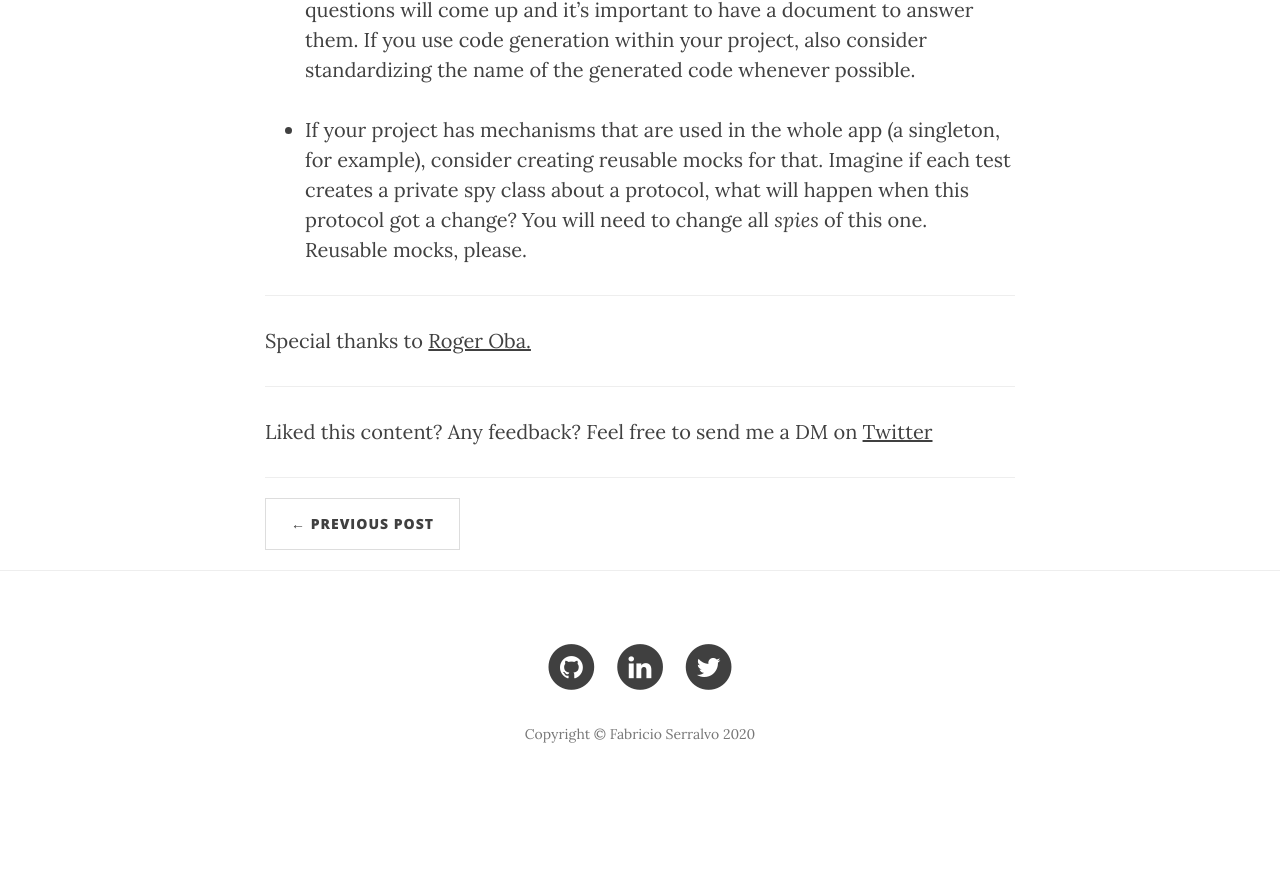
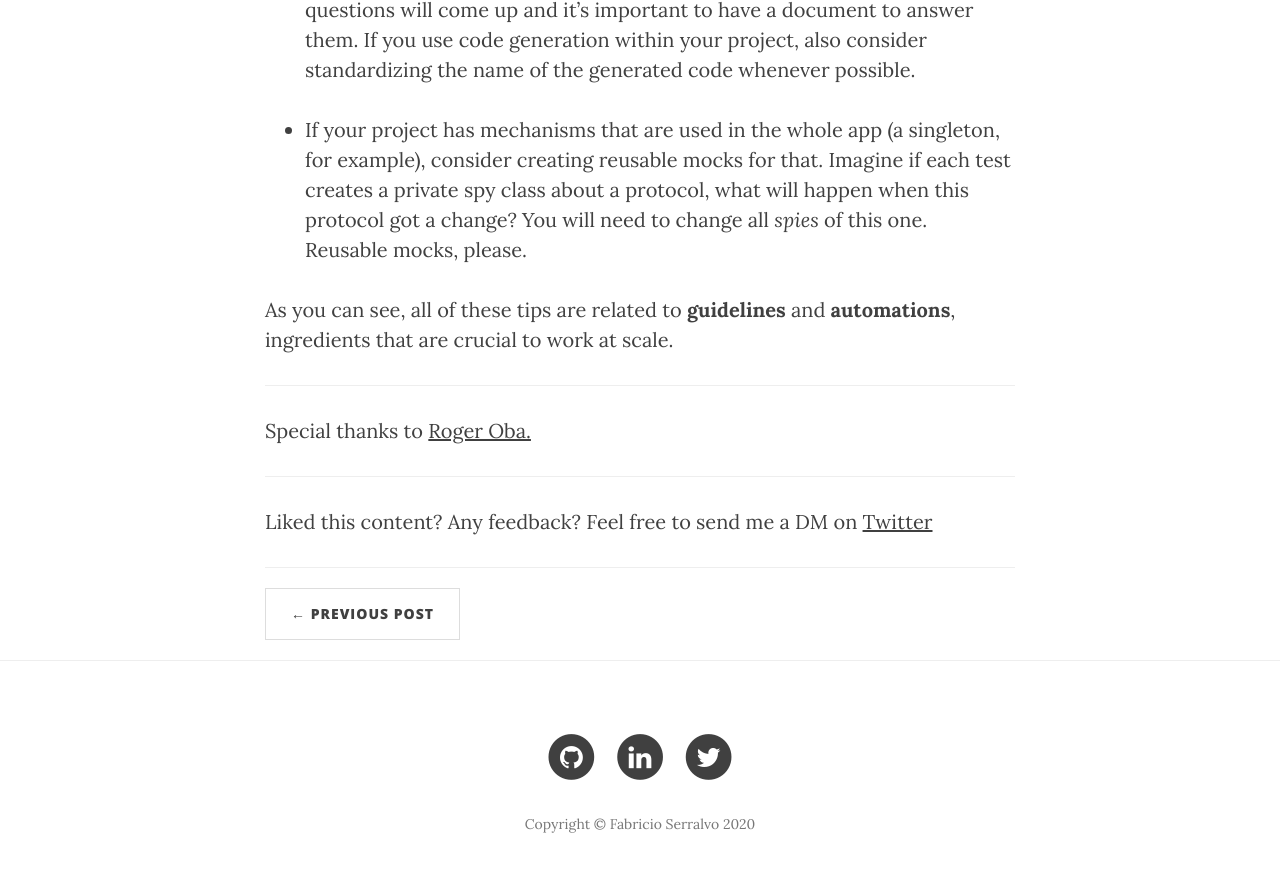
Before and after one commit to serralvo/serralvo.github.io, a Jekyll site: the page built from _posts/2020-12-28-tips-for-big-teams-and-unit-testing.markdown, in a window 1280 px wide and 900 px high, scrolled down 2488 px. Shown: the top 872 px of the window. Built offline with Jekyll 4.4.1, drawn with Linux system fonts in a browser that asks for light colours; nearby versions of some CDN libraries; before the commit the page ends 3298 px from its top, so only the background shows below that; some of the changed text lies outside the part shown.

Commit message:
Update and rename 2020-12-30-tips-for-big-teams-and-unit-testing.markdown to 2020-12-28-tips-for-big-teams-and-unit-testing.markdown

```diff
--- a/_posts/2020-12-30-tips-for-big-teams-and-unit-testing.markdown
+++ b/_posts/2020-12-28-tips-for-big-teams-and-unit-testing.markdown
@@ -30,6 +30,8 @@ So, if your team is growing fast, you are recognizing the situations that I desc
 
 - If your project has mechanisms that are used in the whole app (a singleton, for example), consider creating reusable mocks for that. Imagine if each test creates a private spy class about a protocol, what will happen when this protocol got a change? You will need to change all _spies_ of this one. Reusable mocks, please.
 
+As you can see, all of these tips are related to **guidelines** and **automations**, ingredients that are crucial to work at scale.
+
 <hr>
 
 Special thanks to <a href="https://twitter.com/rogerluan_" target="_blank">Roger Oba.</a>
```
